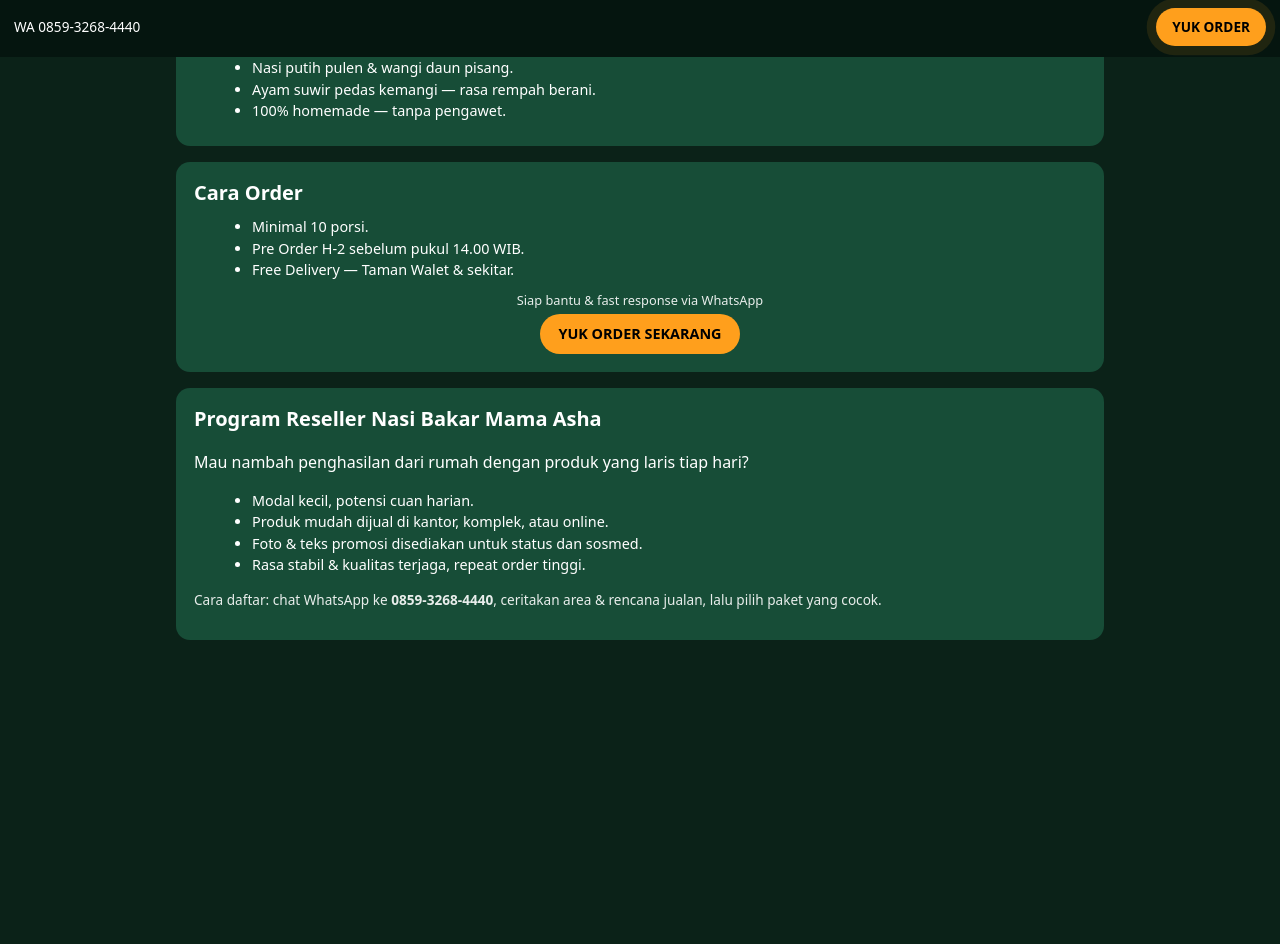
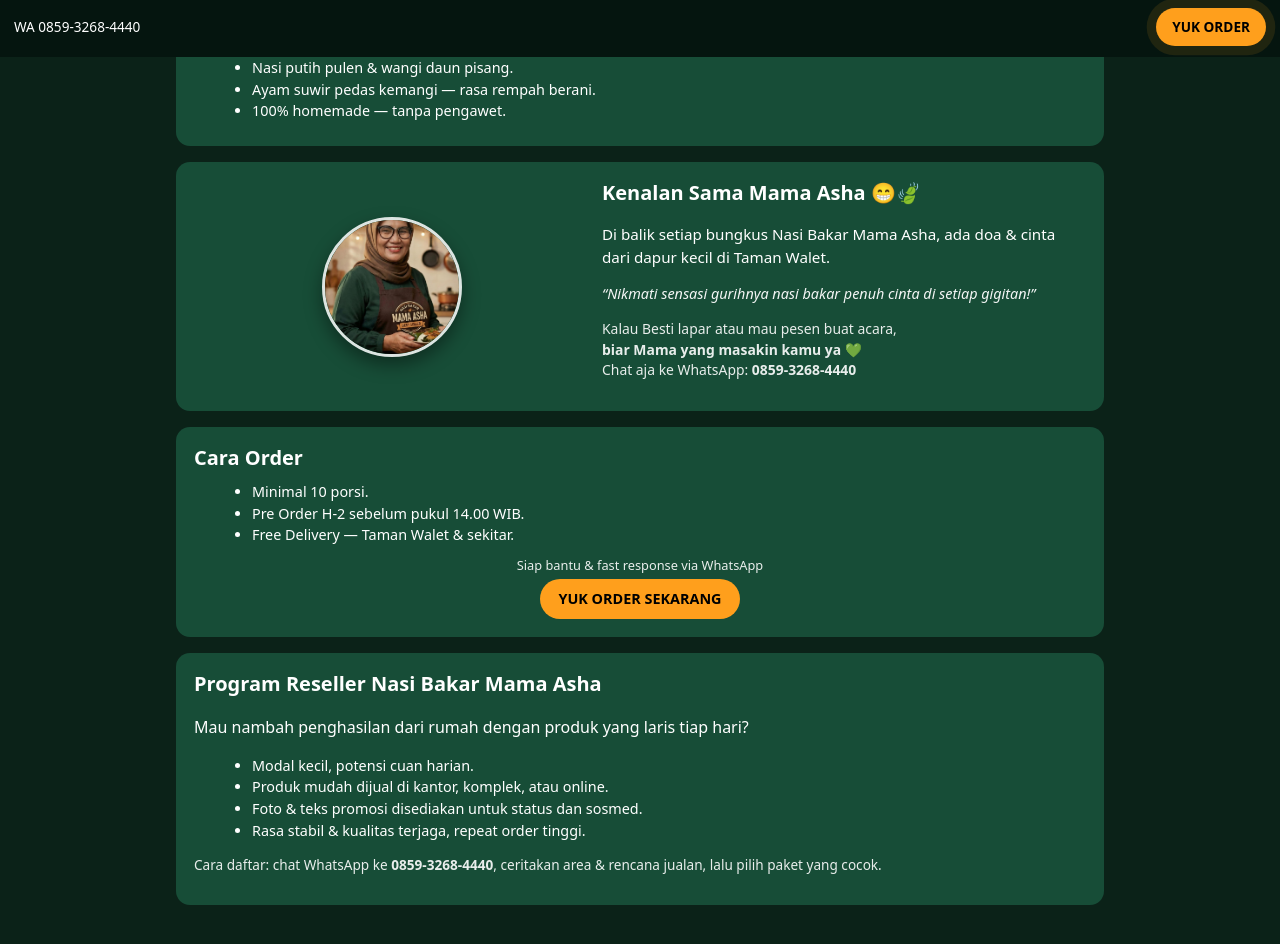
Before and after one commit to 3ireborn/nasibakarmamaasha, a plain HTML site: page index.html in a window 1280 px wide. Shown: the part 743-1687 px from the top of the page. Before the commit the page ends 1489 px from the top, so only its background shows below. Drawn offline with Linux system fonts and the light colour scheme.

Commit message:
Update index.html

```diff
--- a/index.html
+++ b/index.html
@@ -149,7 +149,6 @@
       color: #000;
     }
 
-    /* Program Reseller = oranye full */
     .btn-ghost {
       background: var(--orange);
       color: #000;
@@ -194,6 +193,60 @@
       font-size: 0.9rem;
       text-decoration: none;
       margin-top: 4px;
+    }
+
+    /* Section Mama Asha */
+    .mama-section {
+      display: grid;
+      gap: 12px;
+      align-items: center;
+    }
+
+    @media (min-width: 720px) {
+      .mama-section {
+        grid-template-columns: 0.9fr 1.1fr;
+      }
+    }
+
+    .mama-photo-wrap {
+      display: flex;
+      justify-content: center;
+    }
+
+    .mama-photo {
+      width: 140px;
+      height: 140px;
+      border-radius: 50%;
+      overflow: hidden;
+      border: 3px solid rgba(255,255,255,0.85);
+      box-shadow: 0 8px 18px rgba(0,0,0,0.4);
+    }
+
+    .mama-photo img {
+      width: 100%;
+      height: 100%;
+      object-fit: cover;
+    }
+
+    .mama-text-main {
+      font-size: 0.95rem;
+      margin-bottom: 6px;
+    }
+
+    .mama-quote {
+      font-style: italic;
+      font-size: 0.9rem;
+      margin-bottom: 8px;
+      opacity: 0.95;
+    }
+
+    .mama-cta {
+      font-size: 0.87rem;
+      opacity: 0.9;
+    }
+
+    .mama-cta strong {
+      font-weight: 700;
     }
 
     footer {
@@ -292,6 +345,30 @@
     </ul>
   </section>
 
+  <!-- KENALAN SAMA MAMA ASHA -->
+  <section class="section mama-section">
+    <div class="mama-photo-wrap">
+      <div class="mama-photo">
+        <!-- pastikan file ini ada di repo dengan nama persis: mama-asha.jpg -->
+        <img src="mama-asha.jpg" alt="Mama Asha">
+      </div>
+    </div>
+    <div>
+      <h2>Kenalan Sama Mama Asha 😁🍃</h2>
+      <p class="mama-text-main">
+        Di balik setiap bungkus Nasi Bakar Mama Asha, ada doa & cinta dari dapur kecil di Taman Walet.
+      </p>
+      <p class="mama-quote">
+        “Nikmati sensasi gurihnya nasi bakar penuh cinta di setiap gigitan!”
+      </p>
+      <p class="mama-cta">
+        Kalau Besti lapar atau mau pesen buat acara, <br>
+        <strong>biar Mama yang masakin kamu ya 💚</strong><br>
+        Chat aja ke WhatsApp: <strong>0859-3268-4440</strong>
+      </p>
+    </div>
+  </section>
+
   <!-- CARA ORDER -->
   <section class="section">
     <h2>Cara Order</h2>
@@ -329,4 +406,4 @@
 </footer>
 
 </body>
-      </html>
+  </html>
```
